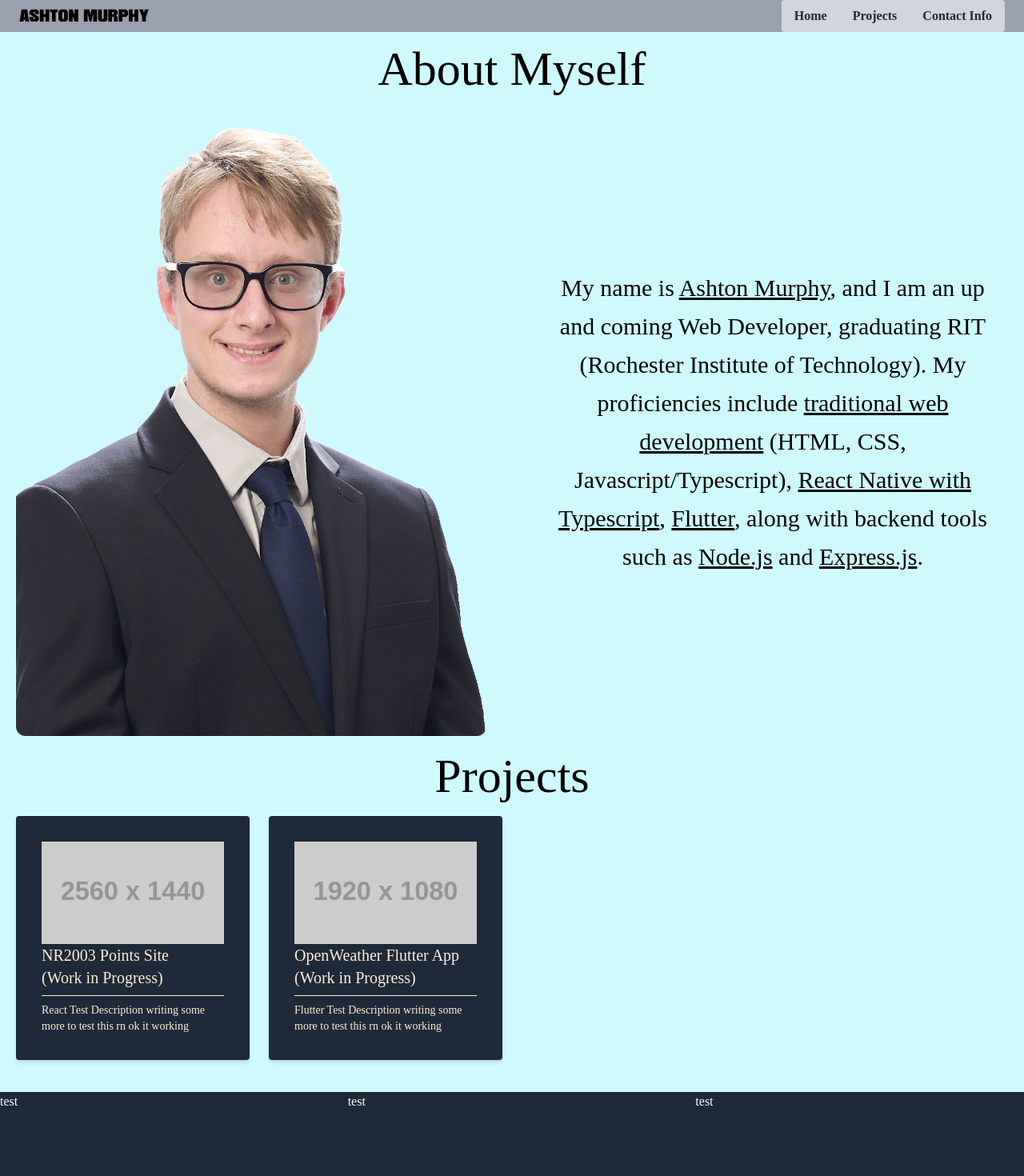
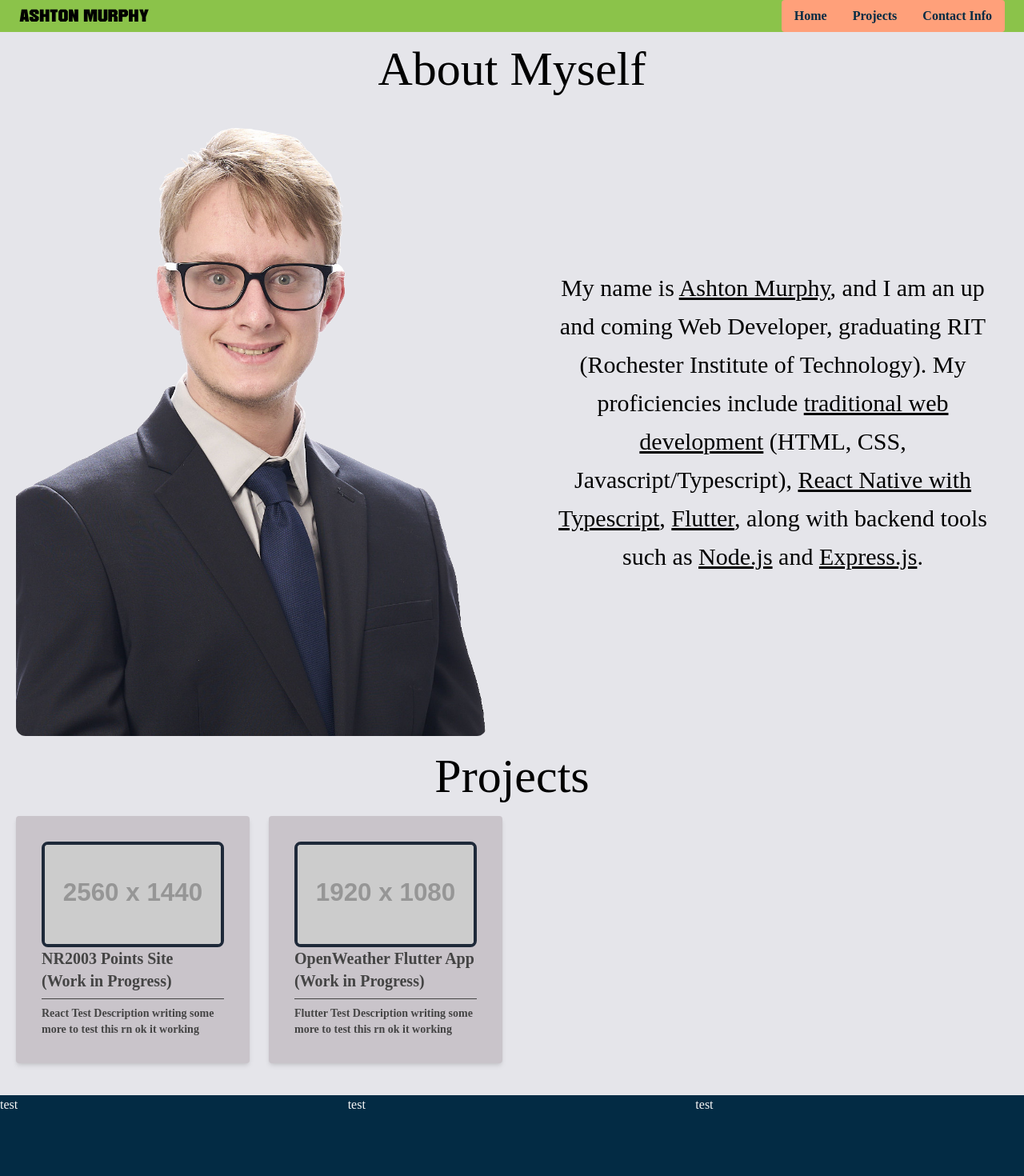
Before and after one commit to AsMurphy-student/portfolio-react-site, a React (Vite) app: page /portfolio-react-site/project in a window 1280 px wide. Shown: the top 1470 px of the page at 80% size. Built offline with nearby package versions, Linux system fonts and the light colour scheme; a web font is replaced by a local one.

Commit message:
Updated light theme

```diff
--- a/src/App.tsx
+++ b/src/App.tsx
@@ -8,16 +8,19 @@ import type { ProjectDictionary } from './interfaces/projectDictionary'
 
 function App() {
   const siteTheme: Theme = {
-    accentColor: 'bg-gray-400',
+    accentColor: 'bg-[#8BC34A]',
     logoColor: 'text-black',
-    accentTextColor: 'text-black',
-    mainBackgroundColor: 'bg-cyan-100',
+    navButtonColor: 'bg-[#FFA07A]',
+    navButtonHoverColor: 'hover:bg-[#FFC080]',
+    navButtonTextColor: 'text-[#032B44]',
+    mainBackgroundColor: 'bg-[#E5E5EA]',
     mainBackgroundTextColor: 'text-black',
-    contentBoxBackgroundColor: 'bg-gray-800',
-    contentBoxTextColor: 'text-orange-100',
+    contentBoxBackgroundColor: 'bg-[#C9C4CA]',
+    contentBoxTextColor: 'text-[#444444]',
     imageBorderColor: 'border-gray-800',
-    footerBackgroundColor: 'bg-gray-800',
-    footerTextColor: 'text-white'
+    footerBackgroundColor: 'bg-[#032B44]',
+    footerTextColor: 'text-[#F7F7F7]',
+    darkAccentColor: '',
   }
 
   const nr2003PointsSiteData: ProjectPageData = {
--- a/src/components/navigation/AppBar.tsx
+++ b/src/components/navigation/AppBar.tsx
@@ -28,13 +28,13 @@ const AppBarCustom = (props: { siteTheme: Theme }) => {
             <span className='float-right mr-2 flex items-center'>
               <div className="inline-flex">
                 <button
-                className="
-                bg-gray-300
-                hover:bg-gray-400
-                text-gray-800
+                className={`
+                ${siteTheme.navButtonColor}
+                ${siteTheme.navButtonHoverColor}
+                ${siteTheme.navButtonTextColor}
                 font-bold
                 py-2 px-4
-                rounded-l"
+                rounded-l`}
                 onClick={() => {
                   setMenuOpen(!menuOpen);
                 }}
@@ -49,13 +49,13 @@ const AppBarCustom = (props: { siteTheme: Theme }) => {
             <span className='float-left mr-2 flex items-center'>
               <div className="inline-flex">
                 <button
-                className="
-                bg-gray-300
-                hover:bg-gray-400
-                text-gray-800
+                className={`
+                ${siteTheme.navButtonColor}
+                ${siteTheme.navButtonHoverColor}
+                ${siteTheme.navButtonTextColor}
                 font-bold
                 py-2 px-4
-                rounded-l"
+                rounded-l`}
                 onClick={() => {
                   navigate('/');
                   window.scrollTo({ top: 0, behavior: 'instant' });
@@ -65,12 +65,12 @@ const AppBarCustom = (props: { siteTheme: Theme }) => {
                 </button>
 
                 <button
-                className="
-                bg-gray-300
-                hover:bg-gray-400
-                text-gray-800
+                className={`
+                ${siteTheme.navButtonColor}
+                ${siteTheme.navButtonHoverColor}
+                ${siteTheme.navButtonTextColor}
                 font-bold
-                py-2 px-4"
+                py-2 px-4`}
                 onClick={() => {
                   navigate('/#ProjectHeader');
                   // Handles scrolling to project header when still on home
@@ -84,13 +84,13 @@ const AppBarCustom = (props: { siteTheme: Theme }) => {
                 </button>
 
                 <button
-                className="
-                bg-gray-300
-                hover:bg-gray-400
-                text-gray-800
+                className={`
+                ${siteTheme.navButtonColor}
+                ${siteTheme.navButtonHoverColor}
+                ${siteTheme.navButtonTextColor}
                 font-bold
                 py-2 px-4
-                rounded-r"
+                rounded-r`}
                 onClick={() => {
                   const element = document.getElementById('ContactInfo');
                   if (element) {
@@ -110,13 +110,13 @@ const AppBarCustom = (props: { siteTheme: Theme }) => {
         <span className='float-left mr-2 flex items-center'>
               <div className="inline-flex">
                 <button
-                className="
-                bg-gray-300
-                hover:bg-gray-400
-                text-gray-800
+                className={`
+                ${siteTheme.navButtonColor}
+                ${siteTheme.navButtonHoverColor}
+                ${siteTheme.navButtonTextColor}
                 font-bold
                 py-2 px-4
-                rounded-l"
+                rounded-l`}
                 onClick={() => {
                   navigate('/');
                   window.scrollTo({ top: 0, behavior: 'instant' });
@@ -126,12 +126,12 @@ const AppBarCustom = (props: { siteTheme: Theme }) => {
                 </button>
 
                 <button
-                className="
-                bg-gray-300
-                hover:bg-gray-400
-                text-gray-800
+                className={`
+                ${siteTheme.navButtonColor}
+                ${siteTheme.navButtonHoverColor}
+                ${siteTheme.navButtonTextColor}
                 font-bold
-                py-2 px-4"
+                py-2 px-4`}
                 onClick={() => {
                   navigate('/#ProjectHeader');
                   // Handles scrolling to project header when still on home
@@ -145,13 +145,13 @@ const AppBarCustom = (props: { siteTheme: Theme }) => {
                 </button>
 
                 <button
-                className="
-                bg-gray-300
-                hover:bg-gray-400
-                text-gray-800
+                className={`
+                ${siteTheme.navButtonColor}
+                ${siteTheme.navButtonHoverColor}
+                ${siteTheme.navButtonTextColor}
                 font-bold
                 py-2 px-4
-                rounded-r"
+                rounded-r`}
                 onClick={() => {
                   const element = document.getElementById('ContactInfo');
                   if (element) {
--- a/src/interfaces/theme.ts
+++ b/src/interfaces/theme.ts
@@ -1,7 +1,9 @@
 export interface Theme {
     accentColor: string;
     logoColor: string;
-    accentTextColor: string;
+    navButtonColor: string;
+    navButtonHoverColor: string;
+    navButtonTextColor: string;
     mainBackgroundColor: string;
     mainBackgroundTextColor: string;
     contentBoxBackgroundColor: string;
@@ -9,4 +11,5 @@ export interface Theme {
     imageBorderColor: string;
     footerBackgroundColor: string;
     footerTextColor: string;
+    darkAccentColor: string;
 }
--- a/src/pages/HomePage.tsx
+++ b/src/pages/HomePage.tsx
@@ -26,7 +26,9 @@ function HomePage(props: { siteTheme: Theme, projectDictionary: ProjectDictionar
 
   return (
     <>
-      <div className={`${siteTheme.mainBackgroundColor} dark:bg-black ${siteTheme.mainBackgroundTextColor} dark:text-white font-[MartianMono] py-10 px-5 w-screen`}>
+      <div className={`${siteTheme.mainBackgroundColor} dark:bg-black
+      ${siteTheme.mainBackgroundTextColor} dark:text-white font-[MartianMono]
+       py-10 px-5 w-screen`}>
         <AppBarCustom siteTheme={siteTheme} />
         {/* Body Div */}
         <div className='mt-4'>
@@ -47,11 +49,11 @@ function HomePage(props: { siteTheme: Theme, projectDictionary: ProjectDictionar
                   window.scrollTo({ top: 0, behavior: 'instant' });
                 }}
               >
-                <img src={project.previewData.image} alt={project.previewData.altText} />
-                <h5 className='text-xl'>{project.title}</h5>
-                { project.previewData.workInProgress && <h5 className='text-xl'>(Work in Progress)</h5> }
+                <img className={`border-4 ${siteTheme.imageBorderColor} rounded-lg`} src={project.previewData.image} alt={project.previewData.altText} />
+                <h5 className='text-xl font-extrabold'>{project.title}</h5>
+                { project.previewData.workInProgress && <h5 className='text-xl font-extrabold'>(Work in Progress)</h5> }
                 <hr className='my-2' />
-                <p className='text-sm'>{project.description}</p>
+                <p className='text-sm font-extrabold'>{project.description}</p>
               </div>
             ))}
           </div>
```
